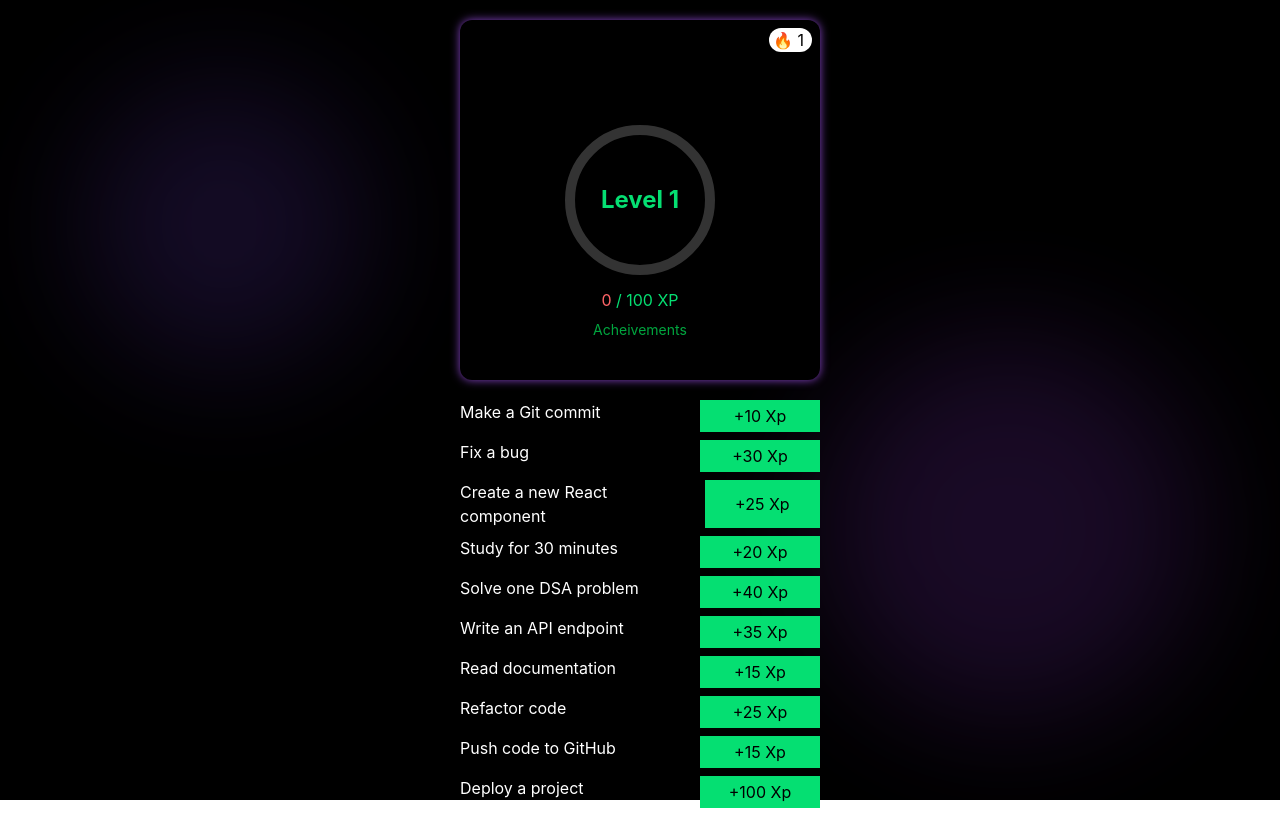
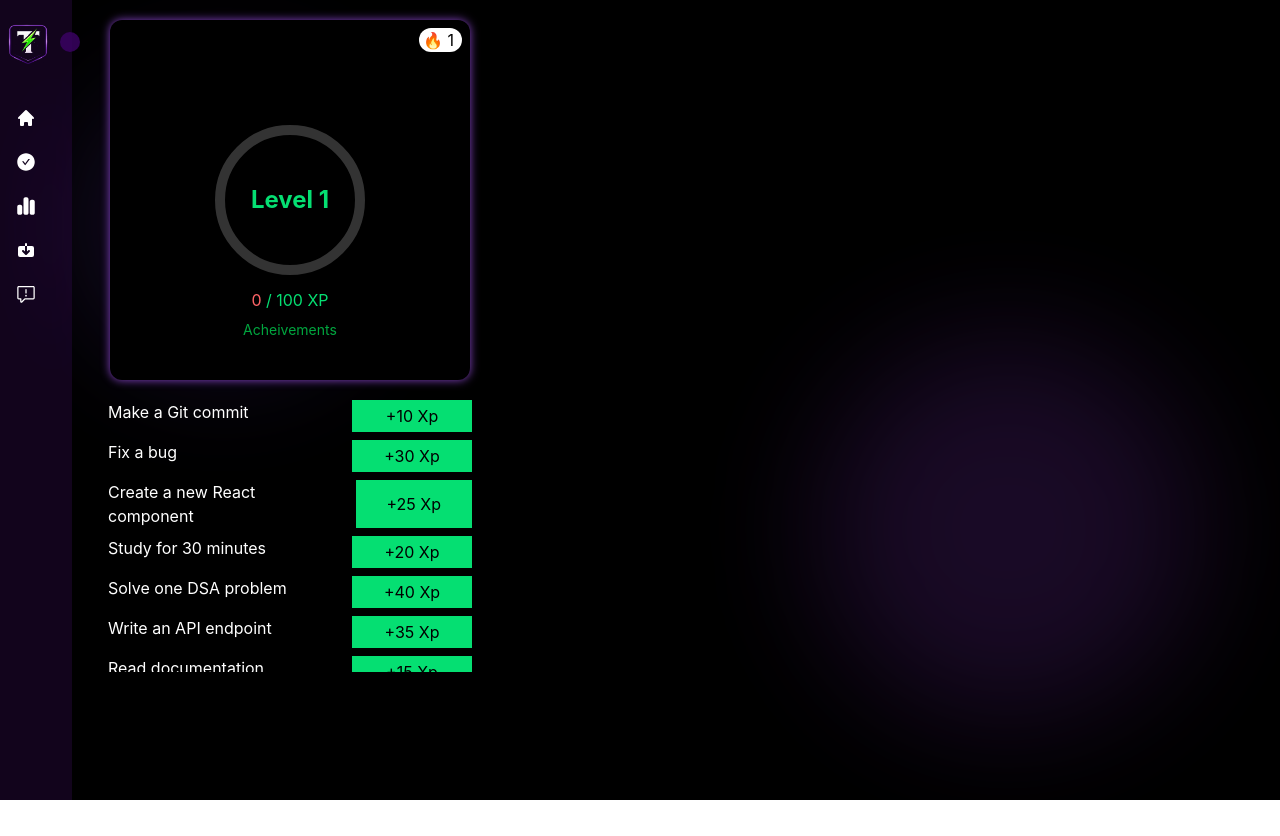
Before and after one commit to Abhijith-TG/solo-leveiling, a React (Vite) app: page / in a window 1280 px wide. After the commit the page ends 800 px from the top, so only its background shows below. Built offline with nearby package versions, Linux system fonts and the light colour scheme.

Commit message:
feat: Added sidebar with expandable sidebars

```diff
--- a/src/App.tsx
+++ b/src/App.tsx
@@ -2,14 +2,18 @@ import { BrowserRouter, Route, Routes } from 'react-router-dom'
 import Dashboard from './pages/Dashboard'
 import Acheivement from './pages/Acheivement'
 import ParticlesBg from './components/ParticlesBg'
+import Layout from './components/Layout'
 
 function App() {
   return (
     <BrowserRouter>
       <Routes>
+        <Route element={<Layout/>}>
+
         <Route path='/' element={<Dashboard/>} />
         <Route path='/acheivments' element={<Acheivement/>} />
 
+        </Route>
       </Routes>
       <ParticlesBg/>
     </BrowserRouter>
--- /dev/null
+++ b/src/components/Layout.tsx
@@ -0,0 +1,15 @@
+import { Outlet } from "react-router-dom"
+import SideBar from "./SideBar"
+
+function Layout() {
+  return (
+    <div className="flex ">
+        <SideBar/>
+        <main className="ml-15 sm:ml-2">
+            <Outlet/>
+        </main>
+    </div>
+  )
+}
+
+export default Layout
--- /dev/null
+++ b/src/components/SideBar.tsx
@@ -0,0 +1,48 @@
+import { useState } from "react"
+import { AiFillCheckCircle } from "react-icons/ai"
+import { FaChartSimple } from "react-icons/fa6"
+import { GoReport } from "react-icons/go"
+import { HiHome, HiSave } from "react-icons/hi"
+import logo from '../assets/logo.png'
+import { useNavigate } from "react-router-dom"
+
+function SideBar() {
+
+    const navItems = [
+        {name:"Home",route:"/", icon:<HiHome size={20}/>},
+        {name:"Acheivements",route:"/acheivments",icon:<AiFillCheckCircle size={20}/>},
+        {name:"Statistics",route:"/statistics",icon:<FaChartSimple size={20}/>},
+        {name:"History",route:"/history",icon:<HiSave size={20}/>},
+        {name:"Reports",route:"/",icon:<GoReport size={20}/>},
+
+    ]
+
+    const navigate = useNavigate();
+
+    const [expand, setExpand] = useState(false)
+
+
+  return (
+    <div className={`text-white absolute h-screen z-100   bg-purple-900/20 backdrop-blur-xl px-2 py-5 sm:relative ${expand ? "w-55": "w-18"} transition-all `}>
+        <div className="flex items-center mb-10 gap-2 ">
+        <img src={logo} className="w-10 h-10 shrink-0 relative top-1" />
+        {expand && <h1 className="text-[28px] " >TazKora</h1>}
+
+        </div>
+
+        <div onClick={()=>setExpand(!expand)} className={`z-100 w-5 h-5 rounded-full absolute top-8 ${expand ? "left-52": "left-15"} bg-purple-950/80 transition-all `}></div>
+        {
+            navItems.map((nav,index)=>
+                <div className="flex items-center gap-3 mt-2 hover:cursor-pointer hover:bg-purple-950/50 px-2 py-2 rounded-xl transition-all" onClick={()=>navigate(nav.route)} >
+                    <div className=" shrink-0  ">{nav.icon}</div>
+                    {expand && <p key={index} className=" text-md" >{nav.name}</p>}
+                </div>
+            )
+        }
+
+
+    </div>
+  )
+}
+
+export default SideBar
--- a/src/components/TaskList.tsx
+++ b/src/components/TaskList.tsx
@@ -11,7 +11,7 @@ function TaskList({tasks,increaseXp}:TaskProps) {
   return (
         <div className=''>
         {tasks.map((t) => (
-          <div className="flex gap-5 my-2 w-90 justify-between text-white" key={t.id}>
+          <div className="flex gap-5 my-2 w-95 px-2 justify-between text-white " key={t.id}>
             <p className={`${t.completed ? "line-through" : ""} `}>{t.desc}</p>
             <button
               disabled={t.completed}
--- a/src/pages/Dashboard.tsx
+++ b/src/pages/Dashboard.tsx
@@ -42,7 +42,7 @@ function Dashboard() {
   return (
     <div className="p-5 flex flex-col  items-center justify-center shadow-white ">
       <ExpCircle user={user}/>
-      <div>
+      <div className="overflow-y-auto h-70 ">
         <TaskList tasks={tasks} increaseXp={increaseXps}/>
       </div>
     </div>
```
Also changed, not shown: src/app.css (added, +16 -0 lines), src/assets/logo.png (added).
